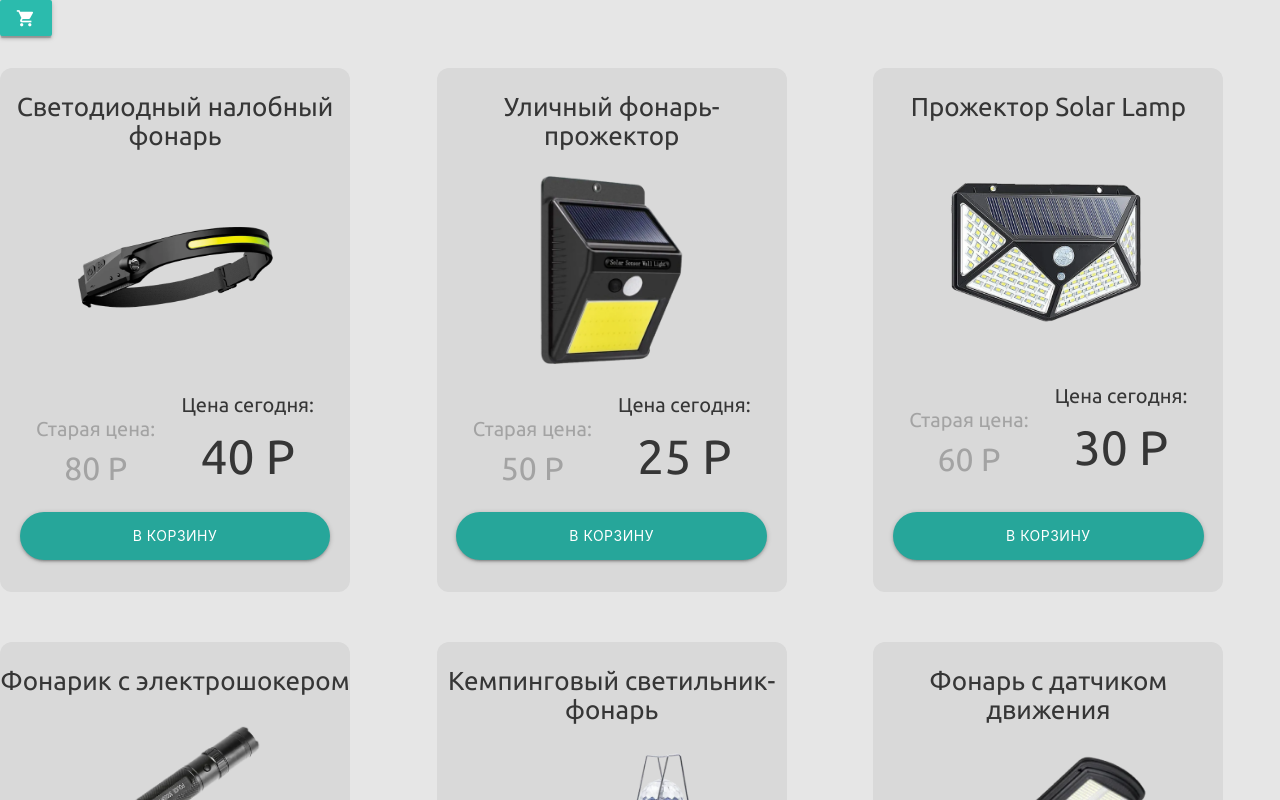
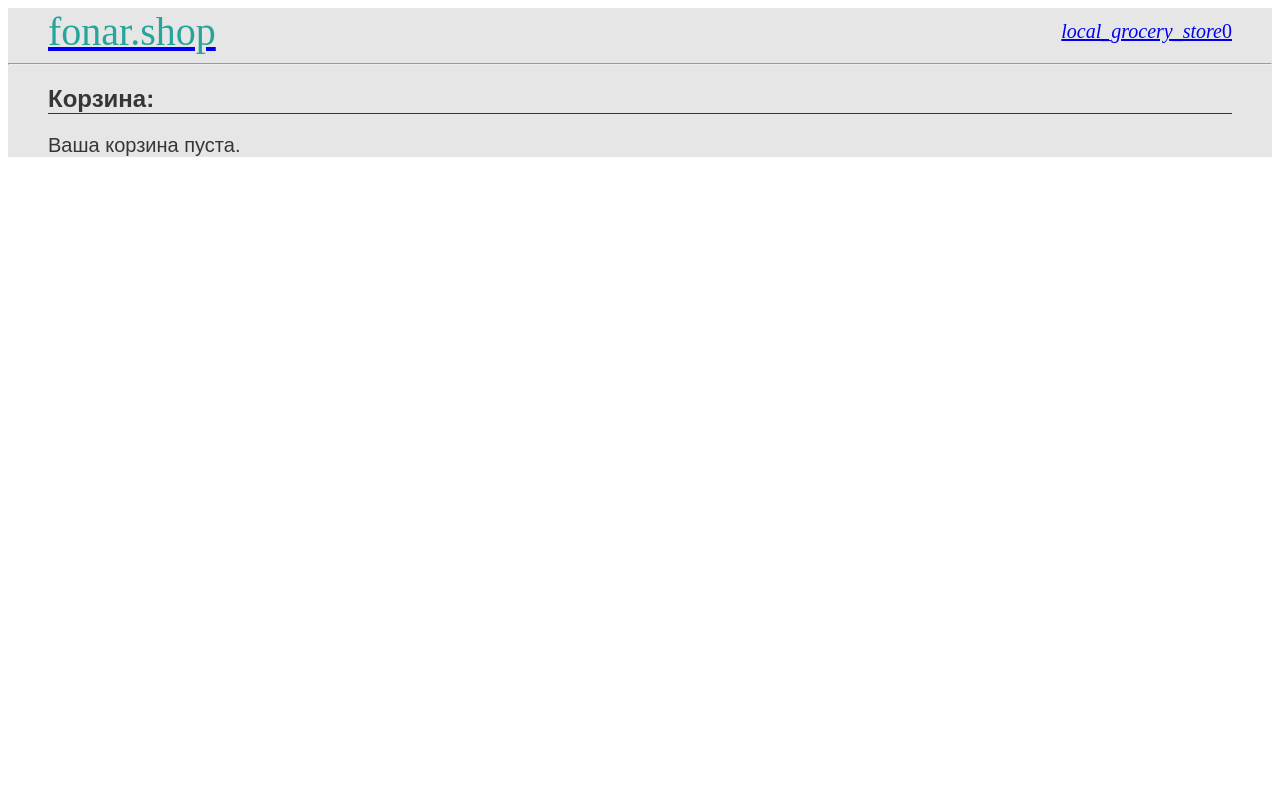
Before and after one commit to Igga96/marketplace, a Vue app: page /basket in a window 1280 px wide. Shown: the top 800 px of the page. Built offline with nearby package versions, Linux system fonts and the light colour scheme; data requests are answered from the project's data file.

Commit message:
fix components

```diff
--- a/src/App.vue
+++ b/src/App.vue
@@ -14,6 +14,10 @@ export default {
 </script>
 
 <style>
+#app{
+  background-color: #e6e6e6;
+}
+
 @import url("https://cdnjs.cloudflare.com/ajax/libs/materialize/1.0.0/css/materialize.min.css");
 @import url("https://fonts.googleapis.com/icon?family=Material+Icons");
 @import url("https://fonts.googleapis.com/css2?family=Manrope:wght@200;300;400;500;600;700;800&family=Ubuntu:wght@300;400;500;700&display=swap");
--- a/src/components/v-basket-item.vue
+++ b/src/components/v-basket-item.vue
@@ -1,10 +1,11 @@
 <template>
   <div class="v-basket-item">
-    <img
-      class="v-basket-item__img"
+    <div class="v-basket-item__img">
+      <img
       :src="require(`../assets/images/` + basket_item_data.image)"
       alt="image"
     />
+    </div>
     <div class="v-basket-item__info">
       <p>{{ basket_item_data.name }}</p>
       <p>{{ basket_item_data.priceNew }} Р</p>
@@ -12,7 +13,14 @@
     </div>
     <div class="v-basket-item__count">
       <p>Количество:</p>
-      <p>{{ basket_item_data.count }}шт</p>
+      <div class="v-basket-item__count_counter">
+        <button class=" waves-effect waves-light btn"
+        @click="decreaseCount">-</button>
+        <p>{{ basket_item_data.count }}шт</p>
+        <button class=" waves-effect waves-light btn"
+        @click="addCount">+</button>
+      </div>
+
     </div>
     <button
       class="v-basket-item__btn waves-effect waves-light btn"
@@ -21,6 +29,7 @@
       <i class="large material-icons">delete</i>
     </button>
   </div>
+
 </template>
     <script>
 export default {
@@ -38,13 +47,19 @@ export default {
     return {};
   },
   mounted() {
-    const BasketItemData = this.basket_item_data;
+    let BasketItemData = this.basket_item_data;
     BasketItemData.count = 1;
   },
   methods: {
     deleteFromBasket() {
       this.$emit("deleteFromBasket");
     },
+    addCount(){
+this.$emit("addCount")
+    },
+    decreaseCount(){
+      this.$emit("decreaseCount")
+    }
   },
 };
 </script>
@@ -54,8 +69,35 @@ export default {
   flex-wrap: nowrap;
   align-items: center;
   justify-content: space-between;
+  border-bottom: 1px solid #363636;
+  font-size: 16px;
   &__img {
-    max-width: 120px;
+    width: 120px;
+    height: 120px;
+    display: flex;
+    justify-content: center;
+    align-items: center;
+    img{
+      max-width: 120px;
+    max-height: 120px;
+    }
+  }
+  &__info{
+    p{
+      max-width: 150px;
+      margin: 0;
+    }
+  }
+  &__count{
+    text-align: center;
+    p{
+      margin: 0;
+    }
+    &_counter{
+      display: inline-flex;
+      align-items: center;
+      gap:10px;
+    }
   }
 }
 </style>
--- a/src/components/v-basket.vue
+++ b/src/components/v-basket.vue
@@ -1,17 +1,27 @@
 <template>
   <div class="v-basket">
-    <h1>Basket</h1>
+    <h2 class="v-basket__title">Корзина:</h2>
+    <p class="v-basket__text" v-if="!BASKET.length">Ваша корзина пуста.</p>
     <vBasketItem
-      v-for="(item, idx) in basket_data"
+      v-for="(item, idx) in BASKET"
       :key="item.article"
       :basket_item_data="item"
       @deleteFromBasket="deleteFromBasket(idx)"
+      @addCount="addCount(idx)"
+      @decreaseCount="decreaseCount(idx)"
     />
+    <div class="v-basket__order" v-if="BASKET.length">
+      <p>Общая стоимость: Р</p>
+      <router-link :to="{ name: 'order' }">
+        <a class="waves-effect waves-light btn"> оформить заказ</a>
+      </router-link>
+    </div>
   </div>
 </template>
+
     <script>
 import vBasketItem from "./v-basket-item.vue";
-import { mapActions } from "vuex";
+import { mapActions, mapGetters } from "vuex";
 export default {
   name: "vBasket",
   components: {
@@ -29,11 +39,40 @@ export default {
     return {};
   },
   methods: {
-    ...mapActions(["DELETE_FROM_BASKET"]),
+    ...mapActions([
+     "DELETE_FROM_BASKET",
+     "ADD_COUNT",
+     "DECREASE_COUNT"
+    ]),
     deleteFromBasket(idx) {
       this.DELETE_FROM_BASKET(idx);
     },
+    addCount(idx){
+      this.ADD_COUNT(idx)
+    },
+    decreaseCount(idx) {
+      this.DECREASE_COUNT(idx)
+    },
+  },
+  computed: {
+    ...mapGetters(["BASKET"]),
   },
 };
 </script>
-    <style lang="scss"></style>
+    <style lang="scss">
+.v-basket {
+  &__title {
+    border-bottom: 1px solid #363636;
+  }
+  &__text {
+    font-size: 20px;
+  }
+  &__order {
+    display: flex;
+    justify-content: flex-end;
+    align-items: center;
+    gap: 50px;
+    padding: 40px 0;
+  }
+}
+</style>
--- a/src/components/v-catalog.vue
+++ b/src/components/v-catalog.vue
@@ -1,5 +1,7 @@
 <template>
   <div class="v-catalog">
+    <h2 class="v-catalog__title">Каталог товаров:</h2>
+    <div class="v-catalog__container">
       <vCatalogItem
         v-for="product in PRODUCTS"
         :key="product.article"
@@ -7,53 +9,49 @@
         @addToBasket="addToBasket"
       />
     </div>
+  </div>
 </template>
   <script>
+
 import vCatalogItem from "../components/v-catalog-item.vue";
-import { mapActions, mapGetters } from 'vuex';
+import { mapActions, mapGetters } from "vuex";
 
 export default {
   name: "vCatalog",
   components: {
-    vCatalogItem,
+    vCatalogItem
   },
   data() {
-    return {
-
-    };
+    return {};
   },
   props: {},
   computed: {
-    ...mapGetters([
-      'PRODUCTS'
-    ])
+    ...mapGetters(["PRODUCTS"]),
   },
   methods: {
-    ...mapActions([
-      'GET_PRODUCTS_FROM_API',
-      'ADD_TO_BASKET'
-    ]),
+    ...mapActions(["GET_PRODUCTS_FROM_API", "ADD_TO_BASKET"]),
 
-    addToBasket(data){
-        this.ADD_TO_BASKET(data)
-    }},
+    addToBasket(data) {
+      this.ADD_TO_BASKET(data);
+    },
+  },
 
-    mounted(){
-        this.GET_PRODUCTS_FROM_API()
-        .then((response) =>{
-          if (response.data){
-            console.log(`responce`)
+  mounted() {
+    this.GET_PRODUCTS_FROM_API().then((response) => {
+      if (response.data) {
+        console.log(`success`);
       }
-        })
+    });
+  },
+};
+</script>
+  <style lang="scss">
+.v-catalog {
+  margin-top: 32px;
+  &__container {
+    display: flex;
+    flex-wrap: wrap;
+    gap: 50px;
   }
 }
-
-</script>
-  <style>
-.v-catalog {
-  display: grid;
-  grid-template-columns: 1fr 1fr 1fr;
-  margin-top: 32px;
-  gap: 50px 30px;
-}
 </style>
--- a/src/components/v-header.vue
+++ b/src/components/v-header.vue
@@ -1,18 +1,44 @@
 <template>
   <div class="v-header">
-        <a class="waves-effect waves-light btn"> <i class="large material-icons">local_grocery_store</i></a>
+    <router-link :to="{name:'catalog'}" class="v-header__logo">
+      <span>fonar.shop</span>
+    </router-link>
+    <router-link :to="{name:'basket'}">
+      <a class="v-header__link waves-effect waves-light btn">
+      <i class="large material-icons">local_grocery_store</i
+      >{{ BASKET.length }}</a>
+    </router-link>
   </div>
 </template>
   <script>
+import { mapGetters } from "vuex";
+
 export default {
   name: "vHeader",
   components: {},
   props: {},
-    computed: {},
-    methods:{},
-    watch:{}
+  computed: {
+    ...mapGetters(["BASKET"]),
+  },
+  methods: {},
+  watch: {},
 };
 </script>
-  <style>
+  <style lang="scss">
+.v-header {
+  display: flex;
+  justify-content: space-between;
+  align-items: center;
+  font-size: 40px;
+  padding: 0 40px;
+  span{
+    font-size: 40px;
+  color: #26A69A;
 
+  }
+  a{
+    display: inline-flex;
+    font-size: 20px;
+  }
+}
 </style>
--- a/src/components/v-main-wrapper.vue
+++ b/src/components/v-main-wrapper.vue
@@ -1,33 +1,22 @@
 <template>
+  <vHeader />
+    <hr>
   <div class="v-main-wrapper">
-    <vHeader />
-    <vCatalog />
-    <vBasket
-    v-if="BASKET.length"
-    :basket_data="BASKET"
-
-    />
+    <router-view/>
   </div>
 </template>
 <script>
-import vCatalog from "../components/v-catalog.vue";
 import vHeader from "../components/v-header.vue";
-import vBasket from "../components/v-basket.vue";
-import { mapGetters } from "vuex";
 export default {
   name: "vMainWrapper",
   components: {
-    vCatalog,
     vHeader,
-    vBasket,
   },
   props: {},
   data() {
     return {};
   },
-  computed: {
-    ...mapGetters(["BASKET"]),
-  },
+  computed: { },
   methods: {},
   watch: {},
 };
@@ -35,7 +24,7 @@ export default {
 <style>
 .v-main-wrapper {
   margin: 0 auto;
-  padding: 0;
+  padding: 0 40px;
   background-color: #e6e6e6;
   font-family: "Ubuntu", sans-serif;
   font-style: normal;
--- a/src/main.js
+++ b/src/main.js
@@ -1,6 +1,8 @@
 import { createApp } from 'vue'
 import store from './vuex/store'
+import router from './router/router'
 import App from './App.vue'
 createApp(App)
 .use(store)
+.use(router)
 .mount('#app')
--- a/src/vuex/store.js
+++ b/src/vuex/store.js
@@ -30,7 +30,17 @@ let store = createStore({
         },
         REMOVE_ITEM_FROM_BASKET: (state, idx) => {
             state.basket.splice(idx, 1)
-        }
+        },
+        SET_ADD_COUNT:(state, idx)=>{
+            state.basket[idx].count++
+        },
+        SET_DECREASE_COUNT:(state, idx)=>{
+            if(state.basket[idx].count>1){
+                state.basket[idx].count--
+            }
+        },
+
+
     },
     actions: {
         GET_PRODUCTS_FROM_API({ commit }) {
@@ -50,9 +60,16 @@ let store = createStore({
         ADD_TO_BASKET({ commit }, product) {
             commit('SET_BASKET', product)
         },
+        ADD_COUNT({commit}, idx){
+            commit('SET_ADD_COUNT', idx)
+        },
+        DECREASE_COUNT({commit}, idx){
+            commit('SET_DECREASE_COUNT', idx)
+        },
         DELETE_FROM_BASKET({ commit }, idx) {
             commit('REMOVE_ITEM_FROM_BASKET', idx)
-        }
+        },
+
     },
     getters: {
         PRODUCTS(state) {
```
Lines whose indentation alone changed are shown as unchanged.
